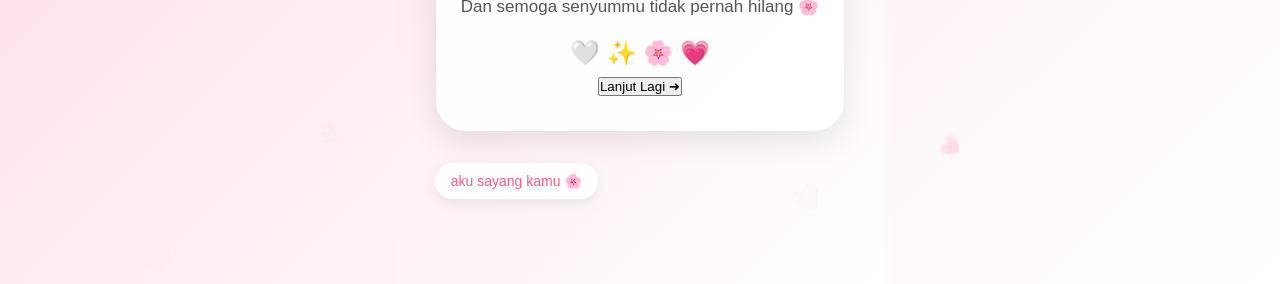
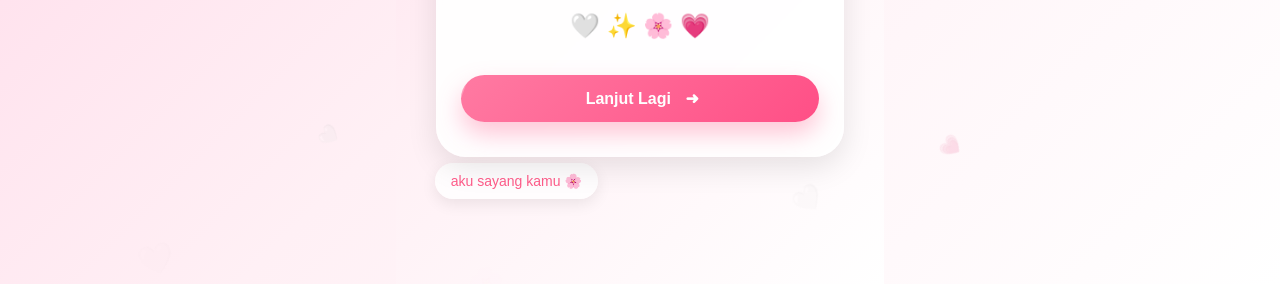
Before and after one commit to wedanata/PesanKhusus, a plain HTML site: page next.html in a window 1280 px wide. Shown: the part 516-800 px from the top of the page. Drawn offline with Linux system fonts and the light colour scheme.

Commit message:
pesan update3

```diff
--- a/style.css
+++ b/style.css
@@ -224,3 +224,95 @@ h1{
     width:100%;
   }
 }
+
+/* =========================
+   NEXT BUTTON PREMIUM FIX
+========================= */
+.next-link{
+  text-decoration:none;
+  display:flex;
+  justify-content:center;
+}
+
+/* BUTTON UTAMA */
+.next-btn{
+
+  margin-top:25px;
+
+  width:100%;
+
+  padding:14px 25px;
+
+  border:none;
+  border-radius:50px;
+
+  font-size:16px;
+  font-weight:600;
+
+  color:white;
+
+  cursor:pointer;
+
+  display:flex;
+  justify-content:center;
+  align-items:center;
+  gap:10px;
+
+  background:linear-gradient(135deg,#ff7aa2,#ff4f86);
+
+  box-shadow:0 12px 25px rgba(255,92,138,0.35);
+
+  transition:all 0.3s ease;
+
+  position:relative;
+  overflow:hidden;
+}
+
+/* HOVER EFFECT (DESKTOP) */
+.next-btn:hover{
+
+  transform:translateY(-3px) scale(1.03);
+
+  box-shadow:0 18px 35px rgba(255,92,138,0.45);
+}
+
+/* SHINE EFFECT */
+.next-btn::before{
+
+  content:'';
+
+  position:absolute;
+  top:0;
+  left:-100%;
+
+  width:100%;
+  height:100%;
+
+  background:rgba(255,255,255,0.25);
+
+  transform:skewX(-20deg);
+
+  transition:0.5s;
+}
+
+.next-btn:hover::before{
+  left:120%;
+}
+
+/* ICON ANIMATION */
+.arrow{
+  display:inline-block;
+  animation:arrowMove 1.5s infinite;
+}
+
+/* =========================
+   ANIMASI PANAH
+========================= */
+@keyframes arrowMove{
+  0%{transform:translateX(0);}
+  50%{transform:translateX(5px);}
+  100%{transform:translateX(0);}
+}
+button{
+  touch-action: manipulation;
+}
```
